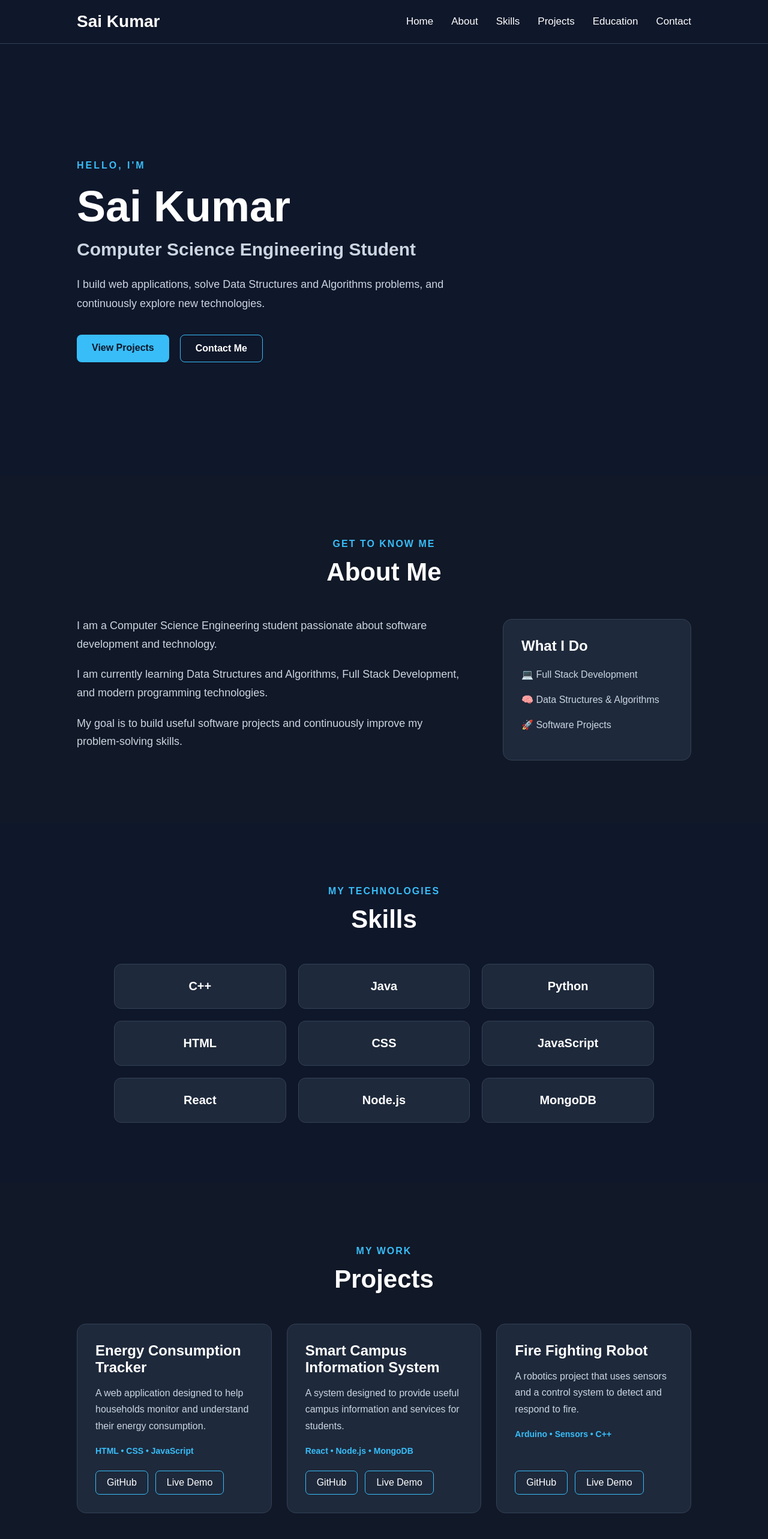
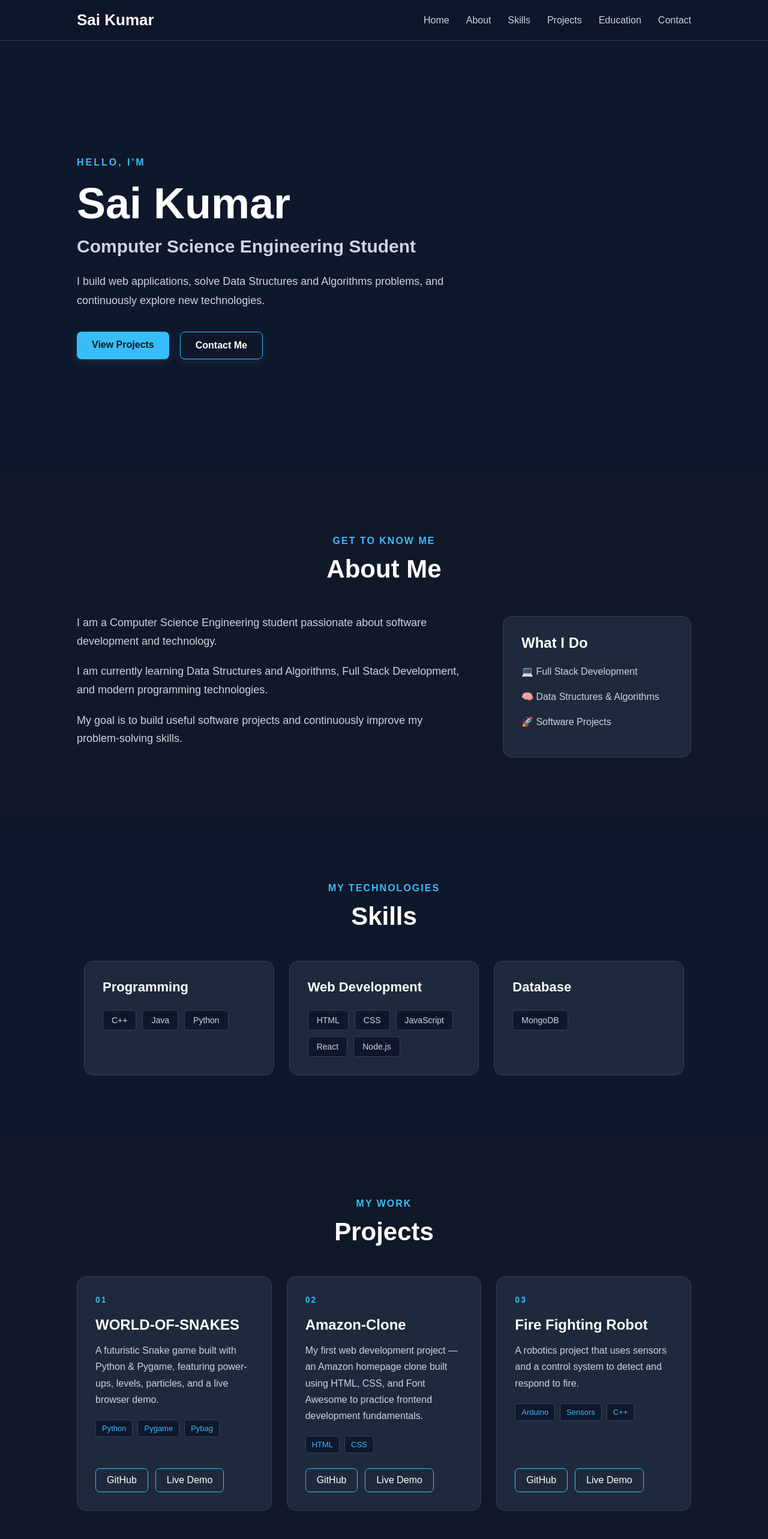
Before and after one commit to saikumarpyatishettar/Portfolio, a React app: page / in a window 1280 px wide. Shown: the top 2566 px of the page at 60% size. Built offline with nearby package versions, Linux system fonts and the light colour scheme; the HTML template or start-up script is replaced by a standard one.

Commit message:
Add responsive design and UI enhancements

```diff
--- a/src/App.css
+++ b/src/App.css
@@ -37,31 +37,66 @@ p {
     justify-content: space-between;
     align-items: center;
 
-    padding: 20px 10%;
+    padding: 18px 10%;
 
-    background-color: #0f172a;
+    background-color: rgba(15, 23, 42, 0.95);
     border-bottom: 1px solid #334155;
+
+    backdrop-filter: blur(10px);
 }
 
 .logo {
-    margin: 0;
-    font-size: 28px;
+    color: white;
+    text-decoration: none;
+
+    font-size: 26px;
+    font-weight: bold;
+
+    transition: 0.3s;
+}
+
+.logo:hover {
+    color: #38bdf8;
 }
 
 .nav-links {
     display: flex;
-    gap: 30px;
+    align-items: center;
+    gap: 28px;
 }
 
 .nav-links a {
-    color: white;
+    position: relative;
+
+    color: #cbd5e1;
     text-decoration: none;
-    font-size: 17px;
+
+    font-size: 16px;
+
     transition: 0.3s;
 }
 
 .nav-links a:hover {
     color: #38bdf8;
+}
+
+.nav-links a::after {
+    content: "";
+
+    position: absolute;
+    left: 0;
+    bottom: -7px;
+
+    width: 0;
+    height: 2px;
+
+    background-color: #38bdf8;
+
+    transition: width 0.3s;
+}
+
+.nav-links a:hover::after {
+    width: 100%;
 }
 .hero {
     min-height: 90vh;
@@ -192,31 +227,56 @@ p {
     background-color: #0f172a;
 }
 
-.skills-grid {
-    max-width: 900px;
+.skills-categories {
+    max-width: 1000px;
     margin: auto;
 
     display: grid;
     grid-template-columns: repeat(3, 1fr);
-    gap: 20px;
+    gap: 25px;
 }
 
-.skill-card {
-    padding: 25px;
+.skill-category {
+    padding: 30px;
 
     background-color: #1e293b;
     border: 1px solid #334155;
-    border-radius: 12px;
-
-    text-align: center;
-    font-size: 20px;
-    font-weight: bold;
+    border-radius: 15px;
 
     transition: 0.3s;
 }
 
-.skill-card:hover {
-    transform: translateY(-5px);
+.skill-category:hover {
+    transform: translateY(-6px);
+    border-color: #38bdf8;
+}
+
+.skill-category h3 {
+    font-size: 22px;
+    margin-bottom: 25px;
+}
+
+.skills-list {
+    display: flex;
+    flex-wrap: wrap;
+    gap: 10px;
+}
+
+.skill-tag {
+    padding: 8px 14px;
+
+    background-color: #0f172a;
+    border: 1px solid #334155;
+    border-radius: 6px;
+
+    color: #cbd5e1;
+    font-size: 14px;
+
+    transition: 0.3s;
+}
+
+.skill-tag:hover {
+    color: #38bdf8;
     border-color: #38bdf8;
 }
 .projects {
@@ -233,6 +293,8 @@ p {
 }
 
 .project-card {
+    position: relative;
+
     padding: 30px;
 
     background-color: #1e293b;
@@ -242,12 +304,23 @@ p {
     display: flex;
     flex-direction: column;
 
+    min-height: 350px;
+
     transition: 0.3s;
 }
 
 .project-card:hover {
     transform: translateY(-8px);
     border-color: #38bdf8;
+}
+
+.project-number {
+    color: #38bdf8;
+    font-size: 14px;
+    font-weight: bold;
+    letter-spacing: 2px;
+
+    margin-bottom: 20px;
 }
 
 .project-card h3 {
@@ -257,15 +330,27 @@ p {
 
 .project-card p {
     font-size: 16px;
+    line-height: 1.7;
     margin-bottom: 20px;
 }
 
-.project-card span {
-    color: #38bdf8;
-    font-size: 14px;
-    font-weight: bold;
+.project-tech {
+    display: flex;
+    flex-wrap: wrap;
+    gap: 8px;
 
     margin-bottom: 25px;
+}
+
+.project-tech span {
+    padding: 6px 10px;
+
+    background-color: #0f172a;
+    border: 1px solid #334155;
+    border-radius: 5px;
+
+    color: #38bdf8;
+    font-size: 13px;
 }
 
 .project-buttons {
@@ -427,15 +512,17 @@ p {
 @media (max-width: 768px) {
 
 .navbar {
-        flex-direction: column;
-        gap: 20px;
-        padding: 20px 5%;
+    padding: 18px 5%;
 }
 
 .nav-links {
+    gap: 15px;
     flex-wrap: wrap;
     justify-content: center;
-        gap: 15px;
+}
+
+.nav-links a {
+    font-size: 14px;
 }
 
    .hero {
@@ -476,10 +563,9 @@ p {
         width: 100%;
     }
 
-    .skills-grid {
-        grid-template-columns: repeat(2, 1fr);
+   .skills-categories {
+    grid-template-columns: 1fr;
 }
-
     .projects-grid {
         grid-template-columns: 1fr;
     }
@@ -511,3 +597,58 @@ p {
     transform: translateY(-4px);
     box-shadow: 0 8px 20px rgba(56, 189, 248, 0.2);
 }
+section {
+    animation: fadeIn 0.8s ease-in-out;
+}
+
+@keyframes fadeIn {
+    from {
+        opacity: 0;
+        transform: translateY(15px);
+    }
+
+    to {
+        opacity: 1;
+        transform: translateY(0);
+    }
+}
+.hero-content {
+    animation: heroEnter 1s ease-out;
+}
+
+@keyframes heroEnter {
+    from {
+        opacity: 0;
+        transform: translateY(30px);
+    }
+
+    to {
+        opacity: 1;
+        transform: translateY(0);
+    }
+}
+.hero-buttons a {
+    box-shadow: 0 5px 15px rgba(56, 189, 248, 0.15);
+}
+
+.hero-buttons a:hover {
+    transform: translateY(-4px);
+    box-shadow: 0 10px 25px rgba(56, 189, 248, 0.25);
+}
+.skill-category,
+.project-card,
+.education-card,
+.achievement-card,
+.about-card {
+    transition:
+        transform 0.3s ease,
+        border-color 0.3s ease,
+        box-shadow 0.3s ease;
+}
+.skill-category:hover,
+.project-card:hover,
+.education-card:hover,
+.achievement-card:hover,
+.about-card:hover {
+    box-shadow: 0 12px 30px rgba(0, 0, 0, 0.25);
+}
--- a/src/components/Projects.jsx
+++ b/src/components/Projects.jsx
@@ -1,48 +1,62 @@
 function Projects() {
     const projects = [
         {
-            title: "Energy Consumption Tracker",
+            title: "WORLD-OF-SNAKES",
             description:
-                "A web application designed to help households monitor and understand their energy consumption.",
-            technologies: "HTML • CSS • JavaScript",
-            github: "https://github.com/",
-            demo: "#"
+                "A futuristic Snake game built with Python & Pygame, featuring power-ups, levels, particles, and a live browser demo.",
+            technologies: ["Python", "Pygame", "Pybag"],
+            github: "https://github.com/saikumarpyatishettar/world-of-snakes",
+            demo: "https://saikumarpyatishettar.github.io/world-of-snakes/"
         },
         {
-            title: "Smart Campus Information System",
+            title: "Amazon-Clone",
             description:
-                "A system designed to provide useful campus information and services for students.",
-            technologies: "React • Node.js • MongoDB",
-            github: "https://github.com/",
-            demo: "#"
+                "My first web development project — an Amazon homepage clone built using HTML, CSS, and Font Awesome to practice frontend development fundamentals.",
+            technologies: ["HTML", "CSS"],
+            github: "https://github.com/saikumarpyatishettar/Amazon-clone-html-css",
+            demo: "https://saikumarpyatishettar.github.io/Amazon-clone-html-css/"
         },
         {
             title: "Fire Fighting Robot",
             description:
                 "A robotics project that uses sensors and a control system to detect and respond to fire.",
-            technologies: "Arduino • Sensors • C++",
-            github: "https://github.com/",
-            demo: "#"
+            technologies: ["Arduino", "Sensors", "C++"],
+            // github: "https://github.com/",
+            // demo: "#"
         }
     ]
 
     return (
         <section id="projects" className="projects">
+
             <div className="section-title">
                 <p>MY WORK</p>
                 <h2>Projects</h2>
             </div>
 
             <div className="projects-grid">
+
                 {projects.map((project) => (
                     <div className="project-card" key={project.title}>
+
+                        <div className="project-number">
+                            0{projects.indexOf(project) + 1}
+                        </div>
+
                         <h3>{project.title}</h3>
 
                         <p>{project.description}</p>
 
-                        <span>{project.technologies}</span>
+                        <div className="project-tech">
+                            {project.technologies.map((technology) => (
+                                <span key={technology}>
+                                    {technology}
+                                </span>
+                            ))}
+                        </div>
 
                         <div className="project-buttons">
+
                             <a
                                 href={project.github}
                                 target="_blank"
@@ -58,10 +72,14 @@ function Projects() {
                             >
                                 Live Demo
                             </a>
+
                         </div>
+
                     </div>
                 ))}
+
             </div>
+
         </section>
     )
 }
--- a/src/components/Skills.jsx
+++ b/src/components/Skills.jsx
@@ -1,30 +1,47 @@
 function Skills() {
-    const skills = [
-        "C++",
-        "Java",
-        "Python",
-        "HTML",
-        "CSS",
-        "JavaScript",
-        "React",
-        "Node.js",
-        "MongoDB"
+    const skillCategories = [
+        {
+            title: "Programming",
+            skills: ["C++", "Java", "Python"]
+        },
+        {
+            title: "Web Development",
+            skills: ["HTML", "CSS", "JavaScript", "React", "Node.js"]
+        },
+        {
+            title: "Database",
+            skills: ["MongoDB"]
+        }
     ]
 
     return (
         <section id="skills" className="skills">
+
             <div className="section-title">
                 <p>MY TECHNOLOGIES</p>
                 <h2>Skills</h2>
             </div>
 
-            <div className="skills-grid">
-                {skills.map((skill) => (
-                    <div className="skill-card" key={skill}>
-                        {skill}
+            <div className="skills-categories">
+
+                {skillCategories.map((category) => (
+                    <div className="skill-category" key={category.title}>
+
+                        <h3>{category.title}</h3>
+
+                        <div className="skills-list">
+                            {category.skills.map((skill) => (
+                                <span className="skill-tag" key={skill}>
+                                    {skill}
+                                </span>
+                            ))}
+                        </div>
+
                     </div>
                 ))}
+
             </div>
+
         </section>
     )
 }
--- a/src/components/navbar.jsx
+++ b/src/components/navbar.jsx
@@ -1,16 +1,22 @@
 function Navbar() {
     return (
         <nav className="navbar">
-            <h2 className="logo">Sai Kumar</h2>
+
+            <a href="#home" className="logo">
+                Sai Kumar
+            </a>
 
             <div className="nav-links">
+
                 <a href="#home">Home</a>
                 <a href="#about">About</a>
                 <a href="#skills">Skills</a>
                 <a href="#projects">Projects</a>
                 <a href="#education">Education</a>
                 <a href="#contact">Contact</a>
+
             </div>
+
         </nav>
     )
 }
```
Lines whose indentation alone changed are shown as unchanged.
